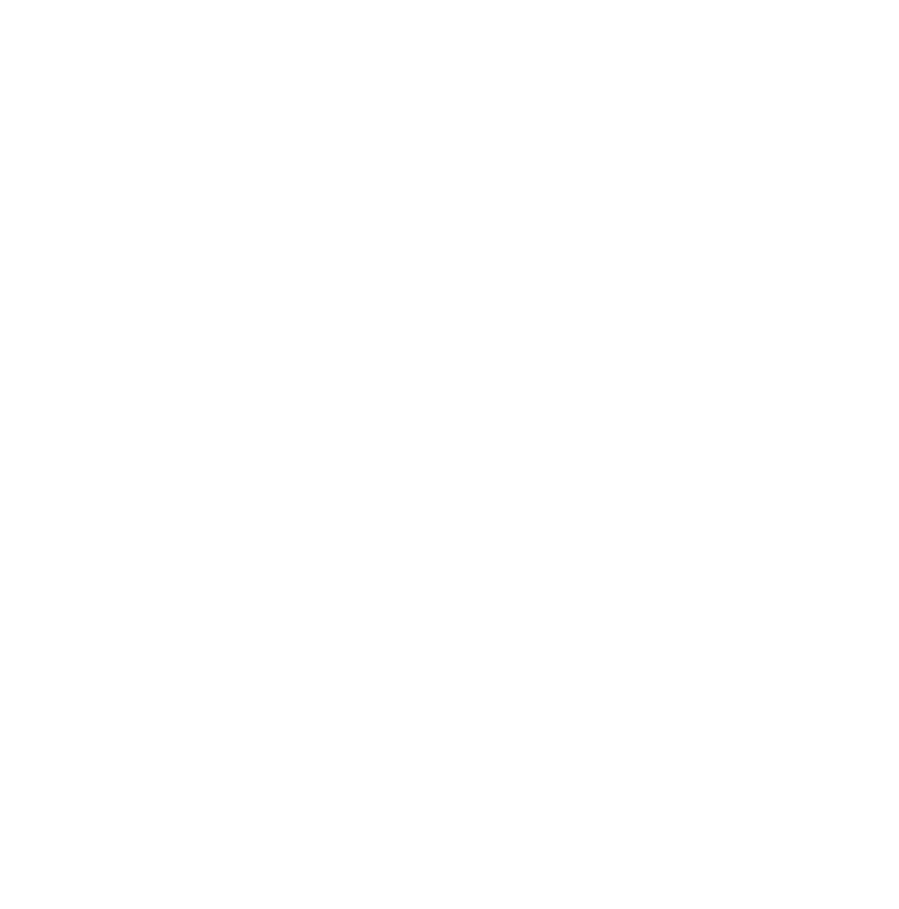
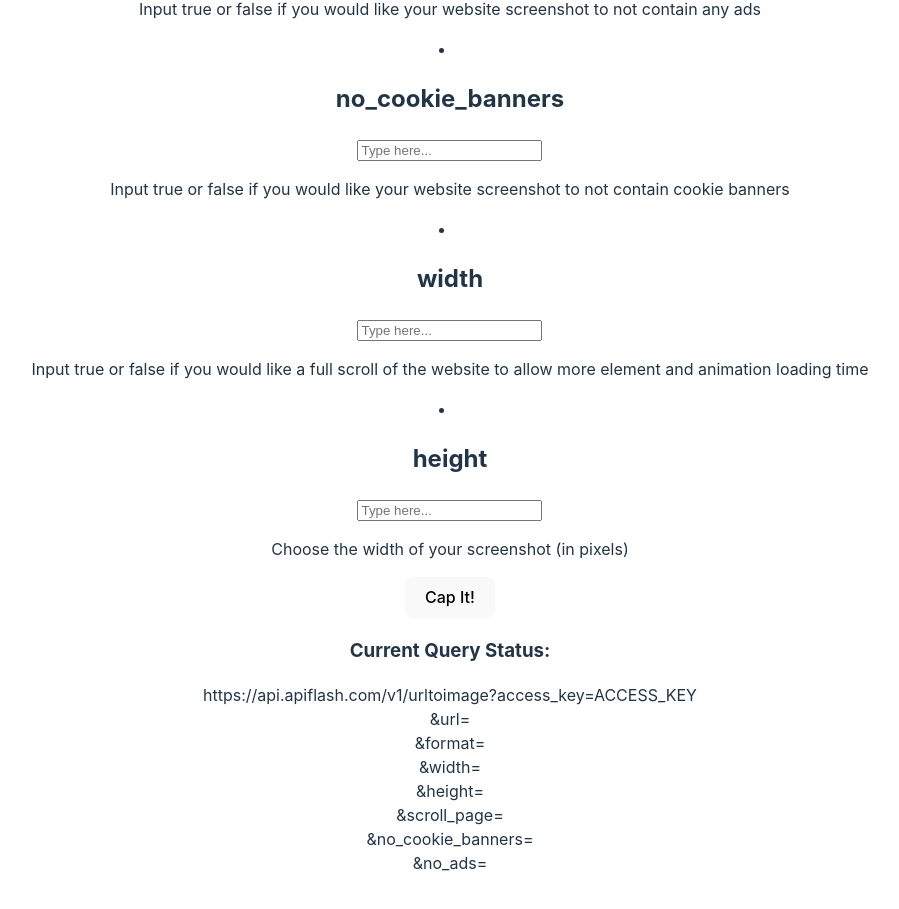
Before and after one commit to RayzrReptile/web102_unit4, a React (Vite) app in the folder capture/: page / in a window 1280 px wide. Shown: the part 715-1624 px from the top of the page, without its empty margins (190-1089 px from the left). Before the commit the page ends 800 px from the top, so only its background shows below. Built offline with nearby package versions, Linux system fonts and the light colour scheme.

Commit message:
API Setup (to be fixed)

```diff
--- a/capture/src/App.jsx
+++ b/capture/src/App.jsx
@@ -1,16 +1,129 @@
 import { useState } from 'react'
-import viteLogo from '/vite.svg'
 import './App.css'
+import APIForm from './components/APIForm';
 
 function App() {
-  const [count, setCount] = useState(0)
+  // Variables
+  const [inputs, setInputs] = useState({
+    url: "",
+    format: "",
+    no_ads: "",
+    no_cookie_banners: "",
+    //scroll_page: "",
+    width: "",
+    height: "",
+  });
+  const [currentImage, setCurrentImage] = useState(null);
 
   // API Key
   const ACCESS_KEY = import.meta.env.VITE_APP_ACCESS_KEY;
 
+  // Functions
+  const submitForm = () => {
+    let defaultValues = {
+      format: "jpeg",
+      no_ads: "true",
+      no_cookie_banners: "true",
+      //scroll_page: "false",
+      width: "1920",
+      height: "1080",
+    };
+
+    // URL error handle
+    if (inputs.url == "" || inputs.url == " ") {
+      // Consider changing this to be more unique with a popup or animation
+      alert("No URL provided.");
+    }
+    else {
+      for (const [key, value] of Object.entries(inputs)) {
+        if (value == "") {
+          inputs[key] = defaultValues[key];
+        }
+      }
+      makeQuery();
+    }
+  }
+  const makeQuery = () => {
+    let wait_until = "network_idle";
+    let response_type = "json";
+    let fail_on_status = "400%2C404%2C500-511";
+    let url_starter = "https://";
+    let fullURL = url_starter + inputs.url;
+
+    // Query
+    let query = `https://api.apiflash.com/v1/urltoimage?access_key=${ACCESS_KEY}&url=${fullURL}&format=${inputs.format}&width=${inputs.width}&height=${inputs.height}&no_cookie_banners=${inputs.no_cookie_banners}&no_ads=${inputs.no_ads}&wait_until=${wait_until}&response_type=${response_type}&fail_on_status=${fail_on_status}`;
+
+    callAPI(query).catch(console.error);
+  }
+  const callAPI = async (query) => {
+    const response = await fetch(query);
+  const json = await response.json();
+    if (json.url == null) {
+      // Consider changing this to be more unique with a popup or animation
+      alert("Query Error: Please try again.")
+    } else {
+      setCurrentImage(json.url)
+      reset();
+    }
+  }
+  const reset = () => {
+    setInputs({
+      url: "",
+      format: "",
+      no_ads: "",
+      no_cookie_banners: "",
+      //scroll_page: "",
+      width: "",
+      height: "",
+    });
+  }
+
   return (
-    <div>Hello</div>
+    <div className="page-container">
+      <h1 className="title">Website Capture</h1>
+
+      <APIForm
+        inputs={inputs}
+        handleChange={(e) =>
+          setInputs((prevState) => ({
+            ...prevState,
+            [e.target.name]: e.target.value.trim(),
+          }))
+        }
+        onSubmit={submitForm}
+      />
+      {currentImage ? (
+        <img
+          className="screenshot"
+          src={currentImage}
+          alt="Screenshot Returned"
+        />
+      ) : (
+        <div> </div>
+      )}
+      <div className="query-container">
+        <h3>Current Query Status:</h3>
+        <p>
+          https://api.apiflash.com/v1/urltoimage?access_key=ACCESS_KEY
+          <br></br>
+          &url={inputs.url} <br></br>
+          &format={inputs.format} <br></br>
+          &width={inputs.width}
+          <br></br>
+          &height={inputs.height}
+          <br></br>
+          &scroll_page={inputs.scroll_page}
+          <br></br>
+          &no_cookie_banners={inputs.no_cookie_banners}
+          <br></br>
+          &no_ads={inputs.no_ads}
+          <br></br>
+        </p>
+      </div>
+
+      <br></br>
+    </div>
   )
 }
 
-export default App
+export default App;
--- /dev/null
+++ b/capture/src/components/APIForm.jsx
@@ -0,0 +1,37 @@
+const APIForm = ({inputs, handleChange, onSubmit}) => {
+    const inputsInfo = [
+        "Input a link to any website you would like to take a screenshot of. Do not include https or any protocol in the URL",
+        "Input which image format you would prefer for your screenshot: jpeg, png, or webp",
+        "Input true or false if you would like your website screenshot to not contain any ads",
+        "Input true or false if you would like your website screenshot to not contain cookie banners",
+        "Input true or false if you would like a full scroll of the website to allow more element and animation loading time",
+        "Choose the width of your screenshot (in pixels)",
+        "Choose the height of your screenshot (in pixels)",
+      ];
+    return (
+        <div className="form-wrapper">
+            <h2 className="form-title">Select Your Image Attributes:</h2>
+            <form className="form-container">
+                {inputs &&
+                    Object.entries(inputs).map(([category, value], index) => (
+                        <li className="form" key={index}>
+                            <h2>{category}</h2>
+                            <input
+                                type="text"
+                                name={category}
+                                value={value}
+                                placeholder="Type here..."
+                                onChange={handleChange}
+                                className="textbox"
+                            />
+                            <br></br>
+                            <p>{inputsInfo[index]}</p>
+                        </li>
+                    ))}
+                <button className="submit-button" onClick={onSubmit}>Cap It!</button>
+            </form>
+        </div>
+    );
+};
+
+export default APIForm;
```
